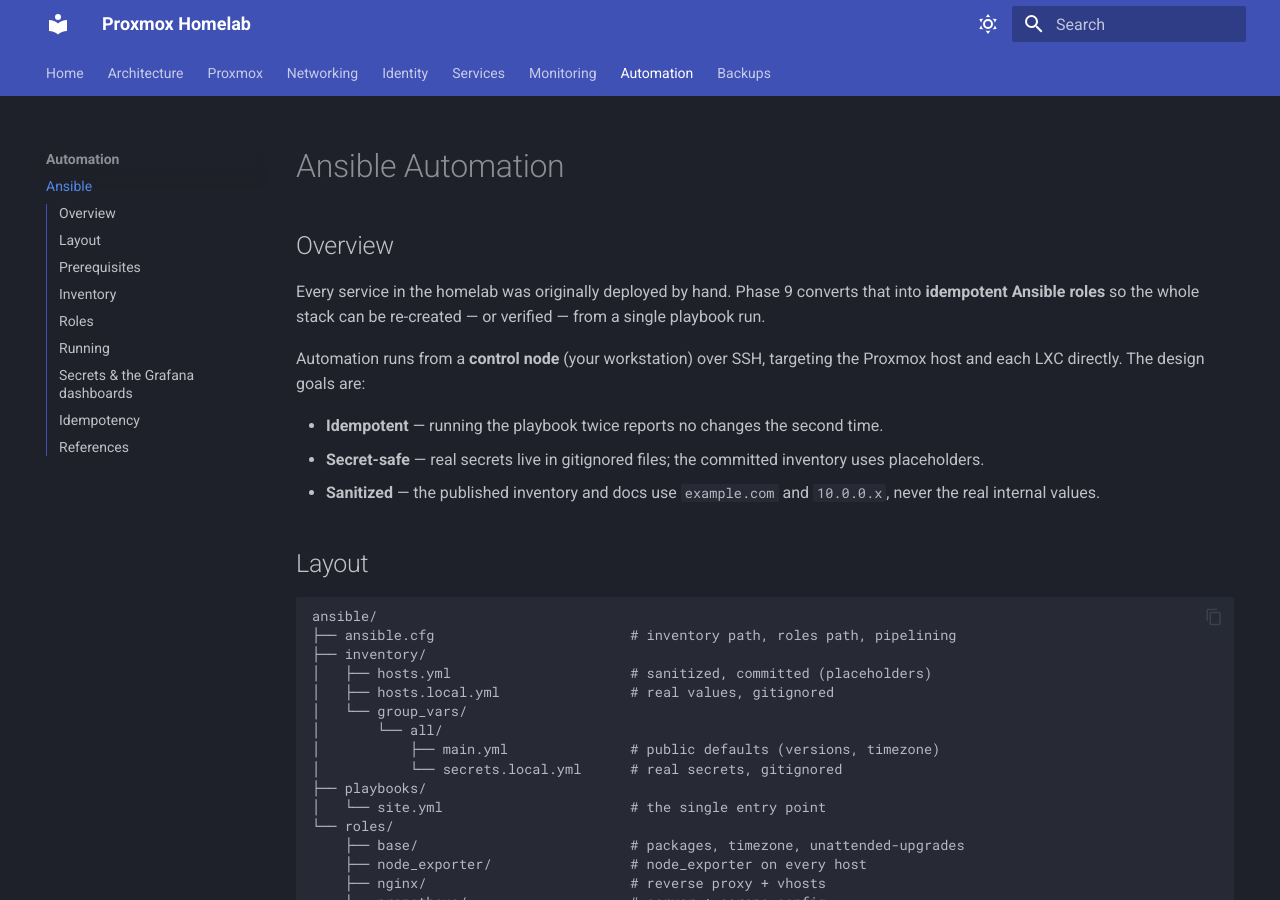
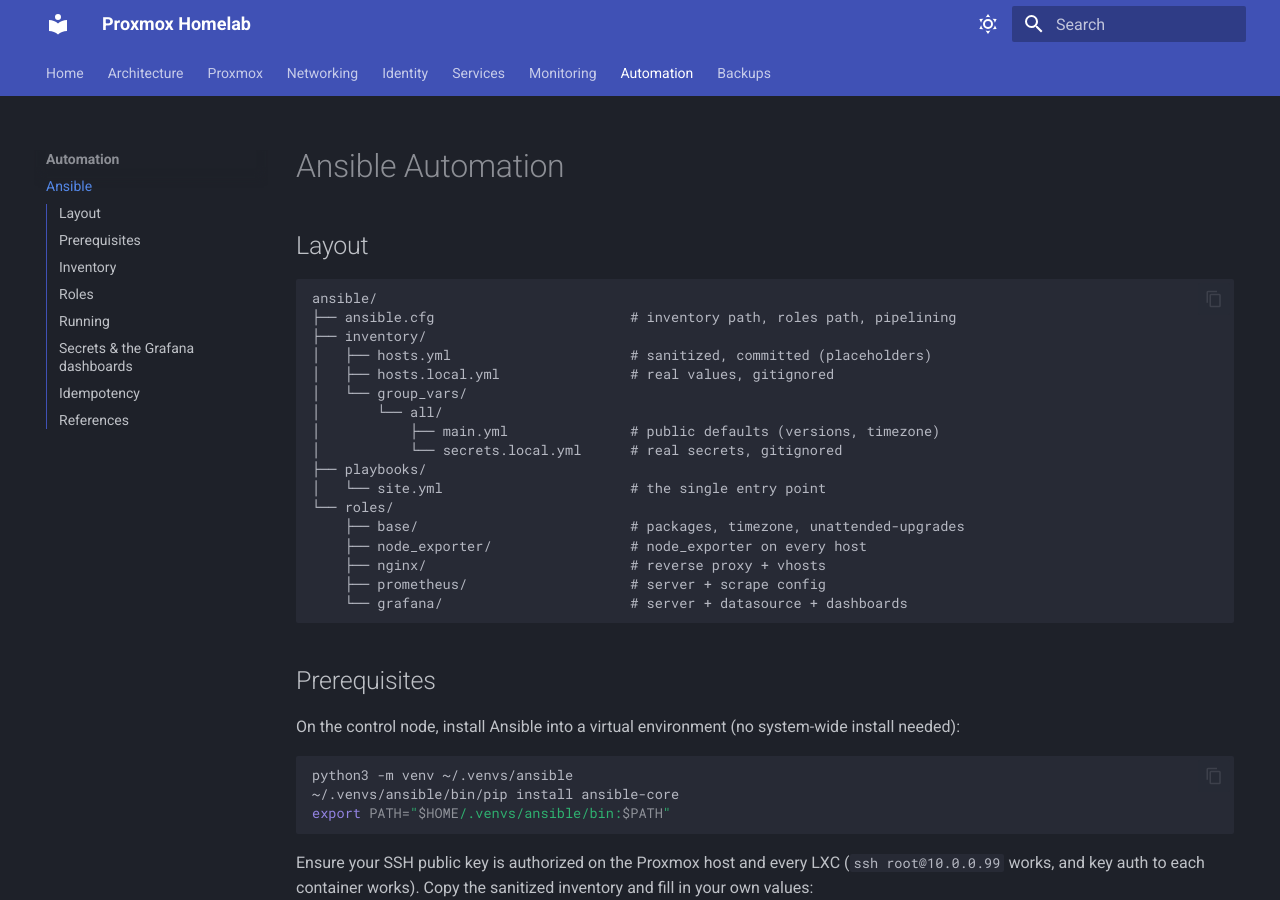
Before and after one commit to dmaljkovic/proxmox-homelab, an MkDocs documentation site: the page built from docs/08-automation/ansible.md, in a window 1280 px wide and 900 px high. Built offline with MkDocs 1.6.1 and Material for MkDocs 9.7.7, drawn with Linux system fonts in a browser that asks for light colours.

Commit message:
Remove Overview section from Ansible docs

```diff
--- a/docs/08-automation/ansible.md
+++ b/docs/08-automation/ansible.md
@@ -1,19 +1,4 @@
 # Ansible Automation
-
-## Overview
-
-Every service in the homelab was originally deployed by hand. Phase 9 converts
-that into **idempotent Ansible roles** so the whole stack can be re-created — or
-verified — from a single playbook run.
-
-Automation runs from a **control node** (your workstation) over SSH, targeting
-the Proxmox host and each LXC directly. The design goals are:
-
-- **Idempotent** — running the playbook twice reports no changes the second time.
-- **Secret-safe** — real secrets live in gitignored files; the committed
-  inventory uses placeholders.
-- **Sanitized** — the published inventory and docs use `example.com` and
-  `10.0.0.x`, never the real internal values.
 
 ## Layout
 
```
